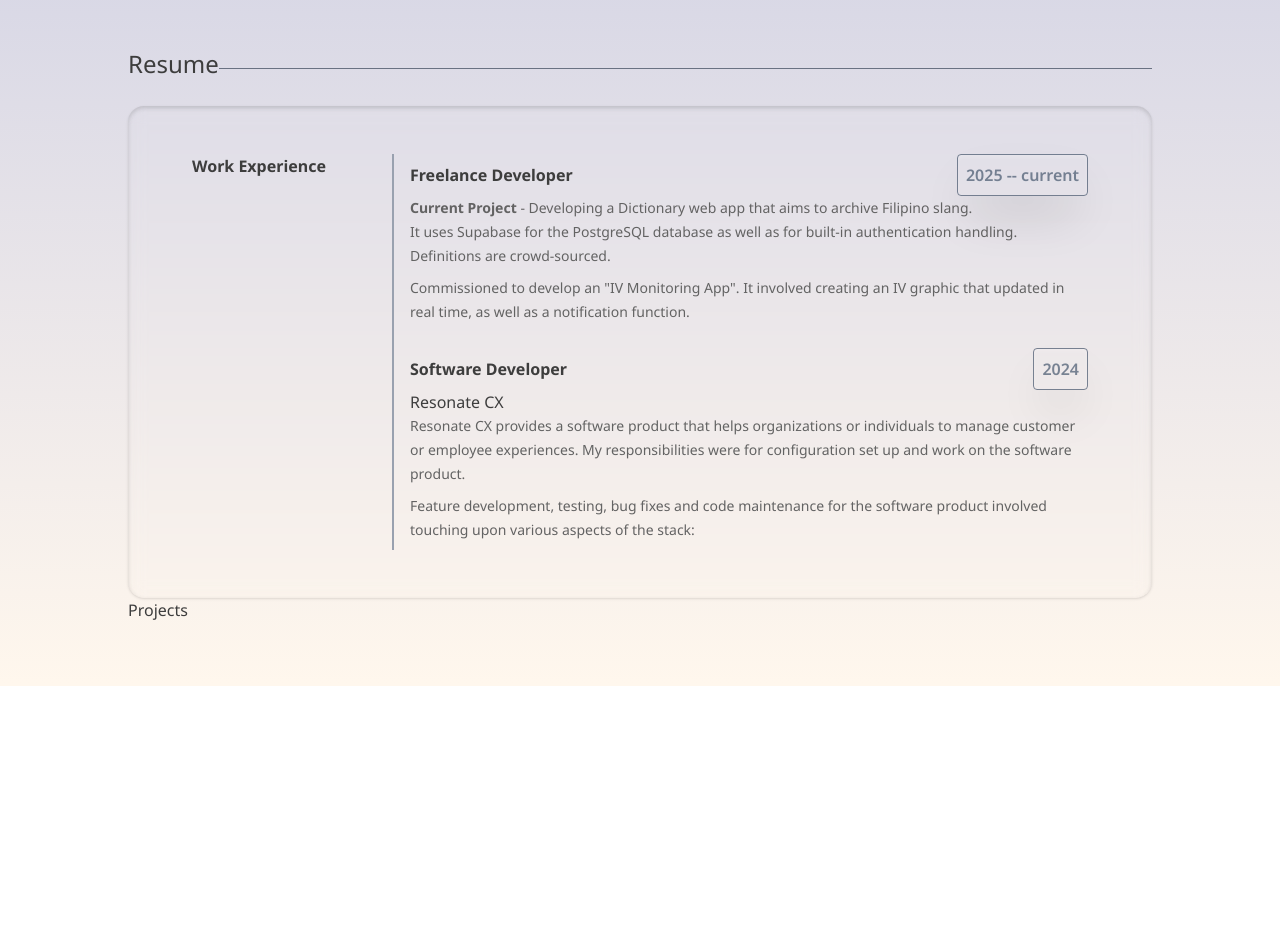
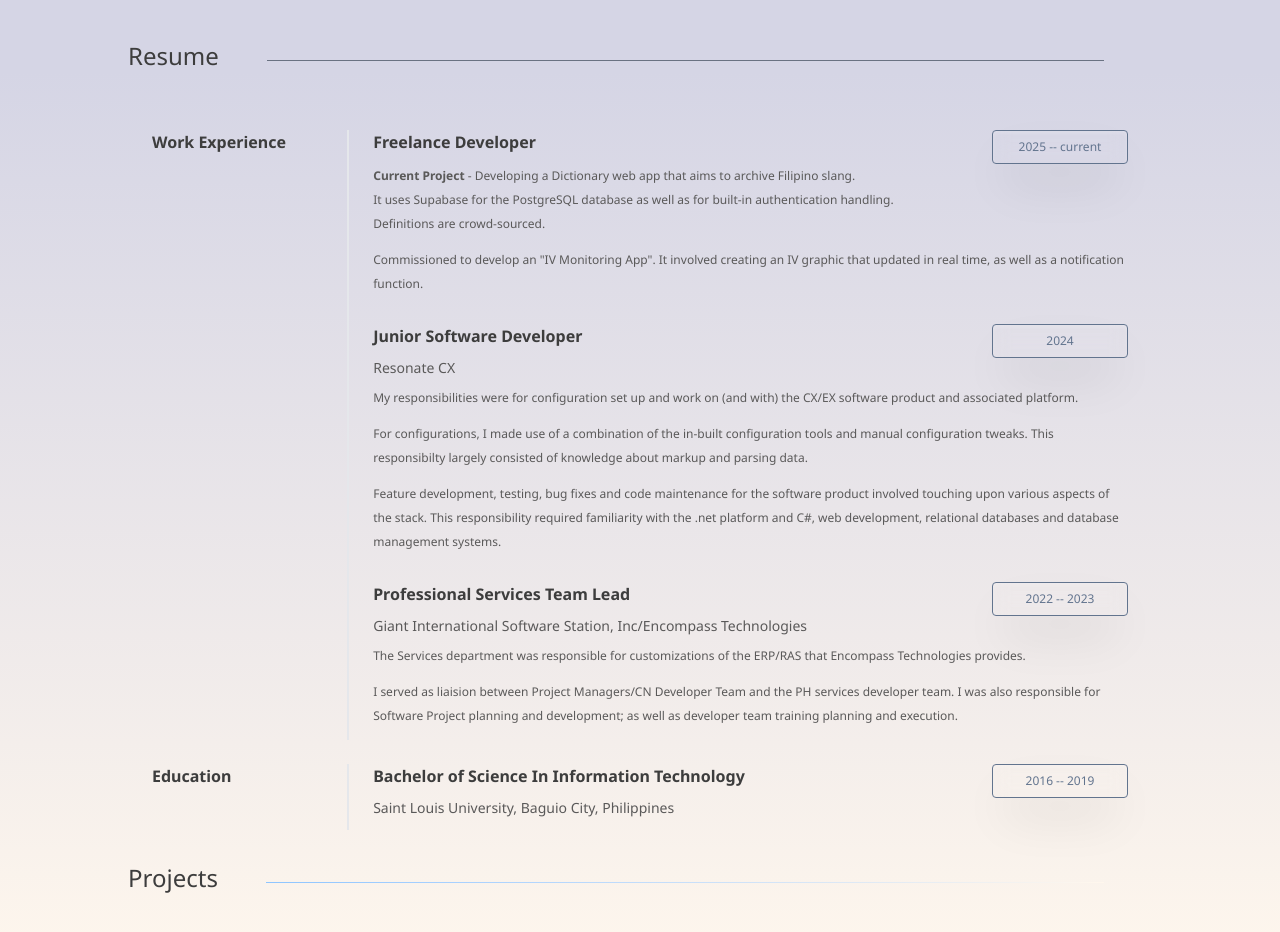
Before and after one commit to fayponjp/jpf-port-tailwind, a React (Vite) app: page / in a window 1280 px wide. Shown: the part 840-1772 px from the top of the page. Before the commit the page ends 1526 px from the top, so only its background shows below. Built offline with nearby package versions, Linux system fonts and the light colour scheme.

Commit message:
Resume Item updates - content and styling

```diff
--- a/src/App.tsx
+++ b/src/App.tsx
@@ -26,7 +26,6 @@ function App() {
     const fbIconRef = useRef<HTMLAnchorElement | null>(null);
     const [fbIconCoords, setFbIconCoords] = useState<DOMRect | null>(null);
 
-
     function getCurrentCoords() {
         const elementRef = fbIconRef.current;
 
@@ -37,35 +36,32 @@ function App() {
     }
 
     return (
-        <div className='flex-end grid-rowss-[auto_1fr_auto] grid min-h-screen bg-linear-to-b from-(--bg-bluegray) via-(--bg-bluegray) to-orange-50'>
+        <div className='flex-end grid min-h-screen grid-rows-[auto_1fr_auto] bg-linear-to-b from-(--bg-bluegray) via-(--bg-bluegray) to-orange-50'>
             <header className='bg-(--bg-header-dark) px-8 py-2 text-green-50'>
                 <nav className='flex flex-row'>
                     <ul className='ml-auto flex max-w-fit flex-row gap-1'>
                         <li>Projects</li>
-                        <li>About Me</li>
+                        <li>Resume</li>
                     </ul>
                 </nav>
             </header>
             {/* 'flex flex-col place-content-between items-center gap-4 lg:flex-row lg:items-start' */}
             <main className='text-gray-profile mx-auto flex flex-col lg:w-5xl'>
-                <section className='flex flex-col justify-between bg-zinc-200/40 shadow p-20 rounded-2xl mt-40 mb-50 pt-20 pb-12'>
-                    <div className='text-muted flex flex-1 flex-col justify-between gap-4 xl:text-left'>
+                <section>
+                    <div className='text-muted mt-40 mb-60 flex flex-1 flex-col justify-between gap-4 rounded-2xl bg-white/60 lg:px-12 lg:py-10 px-4 py-4 shadow xl:text-left'>
                         <div className='flex flex-col'>
                             <p className='text-2xl'>
                                 Hi<span>!</span> I'm
                             </p>
-                            <p className='text-graygreen mb-3 text-6xl font-semibold md:text-7xl'>
+                            <p className='text-graygreen mb-3 text-6xl font-semibold lg:text-7xl'>
                                 <span>Jon Paulo Faypon</span>
                             </p>
                             <p className='text-gray-sub text-2xl'>(Fayps)</p>
                         </div>
                         <div className='flex max-w-125 flex-col gap-3'>
                             <p className='text-2xl'>Software Developer</p>
-                            <p>
-                                Experienced working with SaaS and Web
-                                Applications
-                            </p>
-                            <p>.Net development</p>
+                            <p>Experienced working with SaaS Applications</p>
+                            <p>Web and .Net development</p>
                             <p>
                                 I like tinkering and learning about cool web
                                 tech
@@ -119,13 +115,13 @@ function App() {
                 <section>This is about me</section> */}
                 {/* So may portfolios that look so amazing! */}
                 <div></div>
-                <section>
-                    <Resume/>
-                </section>
+
+                <Resume />
 
                 <section>
-                    <div className=''>
-                        <h3>Projects</h3>
+                    <div className='mb-2 flex flex-row items-center pb-0.5'>
+                        <h3 className='mb-4 text-2xl'>Projects</h3>
+                        <div className='mx-12 mb-2 flex h-px grow bg-linear-to-r from-blue-300 to-orange-50'></div>
                     </div>
                 </section>
 
@@ -135,7 +131,7 @@ function App() {
                 >
                     <option value={'baguio'}>Baguio</option>
                     <option value={'gui'}>Operating System</option>
-                    <option value={'terminal'}>Terminal</option>
+                    {/* <option value={'terminal'}>Terminal</option> */}
                 </select>
                 {/* <img className='min-w-dvw absolute z-0' src={mountainSvg} alt='' /> */}
             </main>
--- a/src/Components/Resume.tsx
+++ b/src/Components/Resume.tsx
@@ -1,19 +1,20 @@
-import WorkExperienceItem from './WorkExperienceItem';
+import ResumeItem from './ResumeItem';
 
 export default function Resume() {
     return (
-        <>
-            <div className='flex flex-row items-center mb-2 pb-0.5'>
-                <h3 className='mb-4 text-2xl'>
-                    Resume
-                </h3>
-                <div className='flex grow h-px mb-2 bg-gray-500'></div>
+        <section>
+            <div className='mb-2 flex flex-row items-center px-6 pb-0.5 lg:px-0'>
+                <h3 className='mb-4 text-2xl'>Resume</h3>
+                <div className='mx-12 mb-2 flex h-px grow bg-gray-500'></div>
             </div>
 
-            <div className='grid grid-cols-[200px_1fr] rounded-2xl bg-(--glass-bg) p-4 px-16 py-12 shadow-2xl/20 shadow inset-shadow-sm inset-shadow-current/20 backdrop-blur-sm'>
-                <div className='font-bold'>Work Experience</div>
-                <div className='flex flex-col gap-4 border-l-2 border-l-gray-400 pl-4'>
-                    <WorkExperienceItem
+            <div className='flex gap-6 flex-col px-6 py-8 '>
+                <div className='grid items-start lg:grid-cols-[1fr_4fr] lg:px-0'>
+                    <div className='mb-2 text-2xl font-bold lg:mr-8 lg:text-base'>
+                        Work Experience
+                    </div>
+                    <div className='flex flex-col gap-4 lg:border-l-2 lg:border-l-gray-200 lg:pl-6'>
+                        <ResumeItem
                             title='Freelance Developer'
                             dateRange='2025 -- current'
                             items={[
@@ -22,36 +23,103 @@ export default function Resume() {
                                         <span className='font-bold italic'>
                                             Current Project
                                         </span>{' '}
-                                    - Developing a Dictionary web app that aims
-                                    to archive Filipino slang.{' '}
+                                        - Developing a Dictionary web app that
+                                        aims to archive Filipino slang.{' '}
                                     </p>
                                     <p>
-                                    It uses Supabase for the PostgreSQL database
-                                    as well as for built-in authentication
-                                    handling.
+                                        It uses Supabase for the PostgreSQL
+                                        database as well as for built-in
+                                        authentication handling.
                                     </p>
                                     <p>Definitions are crowd-sourced.</p>
                                 </div>,
                                 <div key='1'>
-                                Commissioned to develop an "IV Monitoring App". It involved creating an IV graphic that updated in real time, as well as a notification function.
-                            </div>
+                                    Commissioned to develop an "IV Monitoring
+                                    App". It involved creating an IV graphic
+                                    that updated in real time, as well as a
+                                    notification function.
+                                </div>,
                             ]}
                         />
-                    <WorkExperienceItem
-                        title='Software Developer'
+                        <ResumeItem
+                            title='Junior Software Developer'
                             dateRange='2024'
-                        company='Resonate CX'
+                            institution='Resonate CX'
                             items={[
                                 <div key='0'>
-                                <p>Resonate CX provides a software product that helps organizations or individuals to manage customer or employee experiences. My responsibilities were for configuration set up and work on the software product.</p>
+                                    <p>
+                                        My responsibilities were for
+                                        configuration set up and work on (and
+                                        with) the CX/EX software product and
+                                        associated platform.
+                                    </p>
                                 </div>,
                                 <div key='1'>
-                                <p>Feature development, testing, bug fixes and code maintenance for the software product involved touching upon various aspects of the stack: </p>
-                            </div>
+                                    <p>
+                                        For configurations, I made use of a
+                                        combination of the in-built
+                                        configuration tools and manual
+                                        configuration tweaks. This responsibilty
+                                        largely consisted of knowledge about
+                                        markup and parsing data.
+                                    </p>
+                                </div>,
+                                <div key='2'>
+                                    <p>
+                                        Feature development, testing, bug fixes
+                                        and code maintenance for the software
+                                        product involved touching upon various
+                                        aspects of the stack. This
+                                        responsibility required familiarity with
+                                        the .net platform and C#, web
+                                        development, relational databases and
+                                        database management systems.
+                                    </p>
+                                </div>,
+                            ]}
+                        />
+                        <ResumeItem
+                            title='Professional Services Team Lead'
+                            dateRange='2022 -- 2023'
+                            institution='Giant International Software Station, Inc/Encompass Technologies'
+                            items={[
+                                <div key='0'>
+                                    <p>
+                                        The Services department was responsible
+                                        for customizations of the ERP/RAS that
+                                        Encompass Technologies provides.
+                                    </p>
+                                </div>,
+                                <div key='1'>
+                                    <p>
+                                        I served as liaision between Project
+                                        Managers/CN Developer Team and the PH
+                                        services developer team. I was also
+                                        responsible for Software Project
+                                        planning and development; as well as
+                                        developer team training planning and
+                                        execution.
+                                    </p>
+                                </div>,
                             ]}
                         />
                     </div>
                 </div>
-        </>
+
+                <div className='grid items-start lg:grid-cols-[1fr_4fr] lg:px-0'>
+                    <div className='mb-2 text-2xl font-bold lg:mr-8 lg:text-base'>
+                        Education
+                    </div>
+                    <div className='flex flex-col gap-4 lg:border-l-2 lg:border-l-gray-200 lg:pl-6'>
+                        <ResumeItem
+                            title='Bachelor of Science In Information Technology'
+                            dateRange='2016 -- 2019'
+                            institution='Saint Louis University, Baguio City, Philippines'
+                            items={[<div key='0'></div>]}
+                        />
+                    </div>
+                </div>
+            </div>
+        </section>
     );
 }
--- /dev/null
+++ b/src/Components/ResumeItem.tsx
@@ -0,0 +1,32 @@
+interface ResumeItemProps {
+    title: string;
+    dateRange: string;
+    institution?: string;
+    items: (string | React.ReactNode)[];
+}
+
+export default function ResumeItem({
+    title,
+    dateRange,
+    institution,
+    items,
+}: ResumeItemProps) {
+    return (
+        <div>
+            <div className='flex place-content-between flex-row'>
+                <span className='font-bold'>{title}</span>
+                <span className='text-xs w-34 rounded border border-(--glass-border) bg-(--glass-bg) p-2 text-center text-slate-500 shadow-2xl/20 inset-shadow-sm inset-shadow-white/20 backdrop-blur-sm transition duration-300 hover:scale-110'>
+                    {dateRange}
+                </span>
+            </div>
+            {institution ? <div className='text-muted text-sm mb-2'>{institution}</div> : undefined}
+            <ul className='text-muted text-xs/6'>
+                {items.map((item, index) => (
+                    <li className='mb-3' key={index}>
+                        {item}
+                    </li>
+                ))}
+            </ul>
+        </div>
+    );
+}
--- a/src/Components/WorkExperienceItem.tsx
+++ /dev/null
@@ -1,30 +0,0 @@
-interface WorkExperienceItemProps {
-    title: string;
-    dateRange: string;
-    company?: string;
-    items: (string | React.ReactNode)[];
-}
-
-export default function WorkExperienceItem({
-    title,
-    dateRange,
-    company,
-    items,
-}: WorkExperienceItemProps) {
-    return (
-        <div>
-            <div className='flex place-content-between items-baseline'>
-                <span className='font-bold'>{title}</span>
-                <span className='rounded border border-(--glass-border) p-2 font-semibold shadow-2xl/20 inset-shadow-sm inset-shadow-white/20 backdrop-blur-sm bg-(--glass-bg) text-slate-600/70 w-fit cursor-pointer [&:hover]:scale-110 transition duration-300'>
-                    {dateRange}
-                </span>
-            </div>
-            {company ? <div>{company}</div> : undefined}
-            <ul className='text-muted text-sm/6'>
-                {items.map((item, index) => (
-                    <li className='mb-2' key={index}>{item}</li>
-                ))}
-            </ul>
-        </div>
-    );
-}
--- a/src/index.css
+++ b/src/index.css
@@ -19,7 +19,7 @@
 
 
     --glass-bg: color-mix(in oklab, var(--bg) 80%, transparent);
-    --glass-border: color-mix(in oklab, var(--glass-bg) 70%, rgb(145, 145, 145));
+    --glass-border: color-mix(in oklab, var(--glass-bg) 70%, rgb(207, 204, 204));
 }
 
 @theme {
@@ -27,7 +27,7 @@
     --color-gray-profile: #3d3d3d;
     --color-graygreen: #4a4e4b;
     --color-gray-sub: #939c93;
-    --color-muted: #636363;
+    --color-muted: #5a5959;
 
     --animate-slide-in1: slide-in 1s ease-in-out 0s backwards;
     --animate-slide-in2: slide-in 1s ease-in-out 0.5s backwards;
```
Lines whose indentation alone changed are shown as unchanged.
